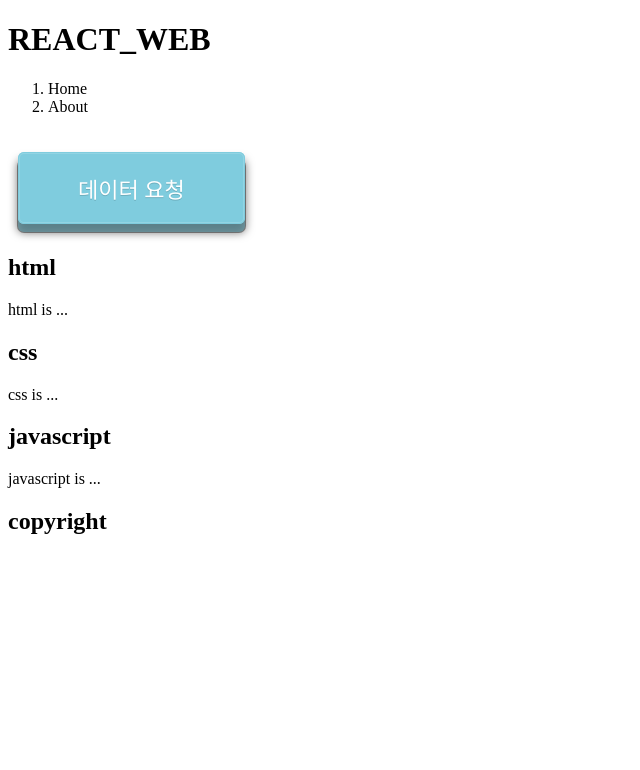
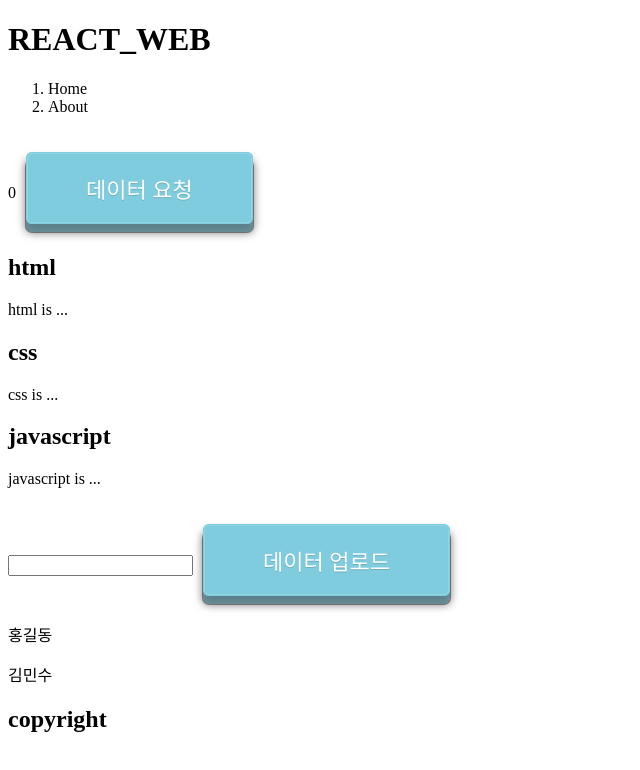
Before and after one commit to hojae-lee/react_v18_apple, a React (Create React App) app: page / in a window 1280 px wide. Shown: the top 770 px of the page, without its empty margins (0-640 px from the left). Built offline with nearby package versions, Linux system fonts and the light colour scheme.

Commit message:
update : useState 를 사용한 예제

```diff
--- a/src/components/Article.js
+++ b/src/components/Article.js
@@ -1,4 +1,5 @@
 import Button from "./Button";
+import UseStateUpload from "./UseStateUpload";
 
 function Article({ topics }) {
   const temp = [];
@@ -16,6 +17,7 @@ function Article({ topics }) {
     <>
       <Button />
       {temp}
+      <UseStateUpload />
     </>
   );
 }
--- a/src/components/Button.js
+++ b/src/components/Button.js
@@ -1,11 +1,17 @@
+import { useState } from "react";
+
 function Button() {
+  const [count, setCount] = useState(0);
+
   function clickHandler(event, prop) {
     event.preventDefault();
-    alert(prop);
+    console.log(prop);
+    setCount(count + 1);
   }
 
   return (
     <>
+      {count}
       <span className="btn-3d cyan" onClick={(e) => clickHandler(e, "click")}>
         데이터 요청
       </span>
--- /dev/null
+++ b/src/components/UploadButton.js
@@ -0,0 +1,32 @@
+import { useState } from "react";
+
+const heavyWork = () => {
+  return ["홍길동", "김민수"];
+};
+
+function UploadButton({ val }) {
+  const [names, setNames] = useState(heavyWork());
+
+  function clickHandler(e) {
+    e.preventDefault();
+    if (!val) return alert("데이터를 입력해주세요");
+
+    setNames((prevState) => {
+      console.log(prevState);
+      return [val, ...prevState];
+    });
+  }
+
+  return (
+    <>
+      <span className="btn-3d cyan" onClick={(e) => clickHandler(e)}>
+        데이터 업로드
+      </span>
+      {names.map((name, idx) => {
+        return <p key={idx}>{name}</p>;
+      })}
+    </>
+  );
+}
+
+export default UploadButton;
--- /dev/null
+++ b/src/components/UseStateUpload.js
@@ -0,0 +1,19 @@
+import { useState } from "react";
+import UploadButton from "./UploadButton";
+
+function UseStateUpload() {
+  const [input, setInput] = useState("");
+
+  const handleInputChange = (e) => {
+    setInput(e.target.value);
+  };
+
+  return (
+    <div>
+      <input type="text" value={input} onChange={handleInputChange} />
+      <UploadButton val={input} />
+    </div>
+  );
+}
+
+export default UseStateUpload;
```
